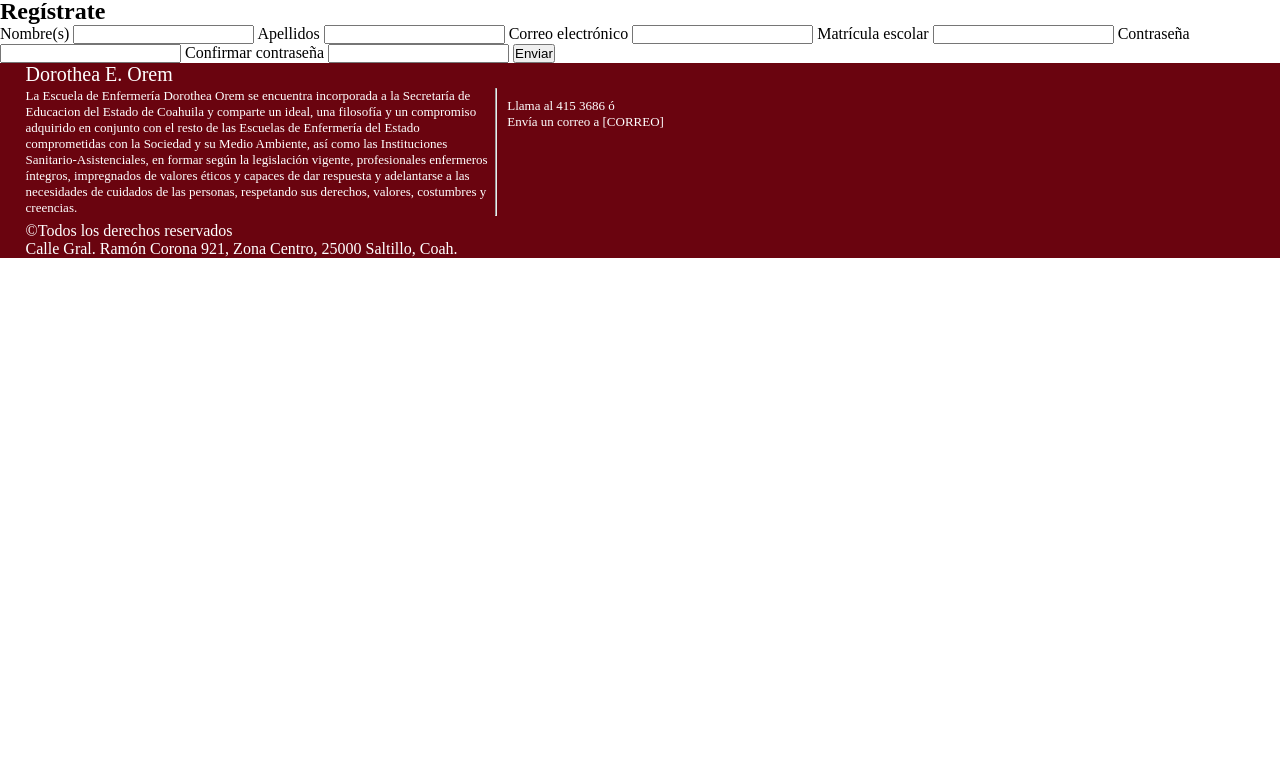
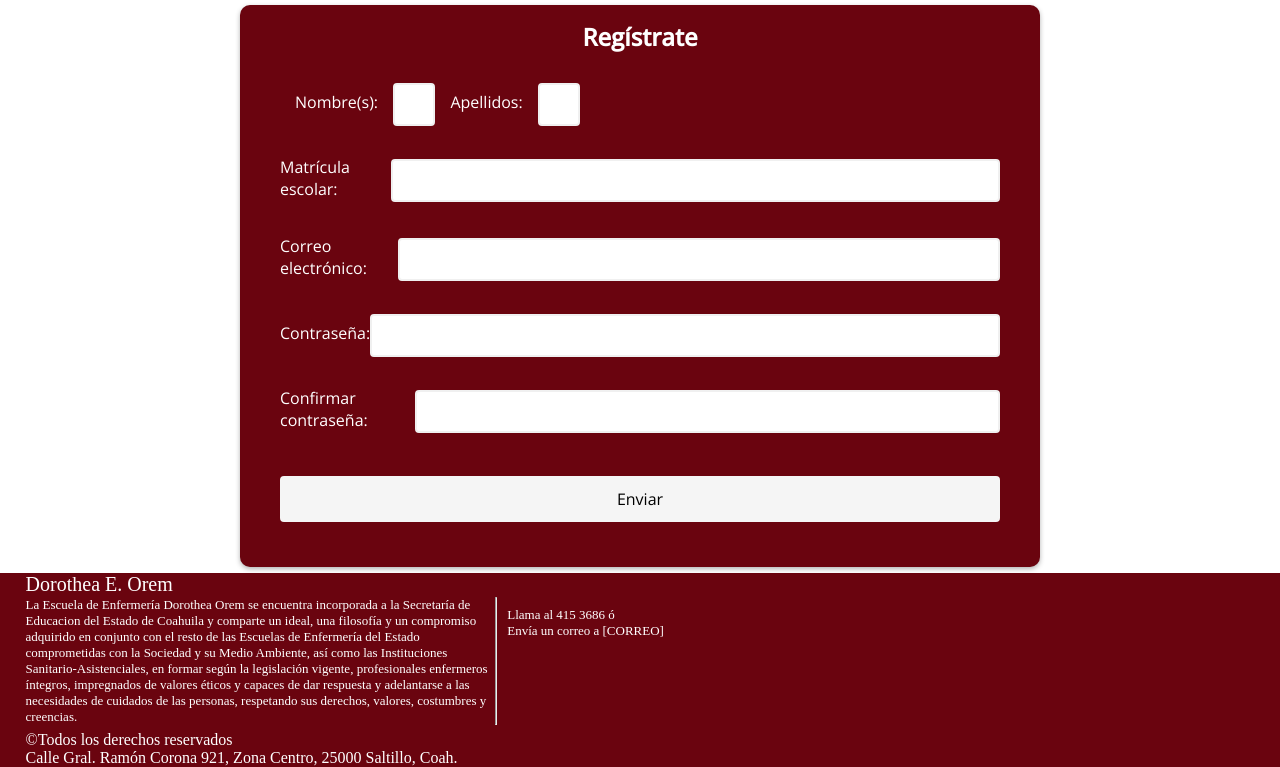
Before and after one commit to IonCna/DorotheaOnline, a website: page views/Register.html in a window 1280 px wide. Shown: the part 103-870 px from the top of the page. Before the commit the page ends 800 px from the top, so only its background shows below. Drawn offline with nearby package versions, Linux system fonts and the light colour scheme; files that its build step writes are made by us from their sources; files whose address does not match are found by name; a web font is replaced by a local one.

Commit message:
sos grande chipa (si)

```diff
--- a/public/css/register.css
+++ b/public/css/register.css
@@ -0,0 +1,127 @@
+.register__container {
+    display: flex;
+    justify-content: center;
+}
+
+.register_format {
+    color: var(--TEXT_COLOR);
+    background-color: var(--BG_COLOR);
+    margin: var(--GEN_MARGIN);
+    font-family: var(--CONTACT_FONT);
+    border-radius: 10px;
+    box-shadow: 0 2px 5px rgba(0, 0, 0, 0.3);
+    overflow: hidden;
+    max-width: 100%;
+    width: 800px;
+}
+
+.register_text__container {
+    text-align: center;
+    padding-top: 15px;
+}
+
+#register_form {
+    padding: 30px 40px;
+}
+
+.div-name {
+    width: 300px;
+    display: flex;
+    align-items: center;
+}
+
+.div-name label {
+    margin: 0px 15px 0px 15px;
+}
+
+.form-control {
+    margin-bottom: 10px;
+    padding-bottom: 20px;
+    position: relative;
+    display: flex;
+    align-items: center;
+}
+
+.form-control label {
+    display: inline-block;
+    margin-bottom: 5px;
+}
+
+.form-control input {
+    border: 2px solid #f0f0f0;
+    border-radius: 4px;
+    font-family: inherit;
+    font-size: 14px;
+    padding: 10px;
+    width: 100%;
+}
+
+.form-control input:focus {
+    outline: 0;
+    border-color: #777;
+}
+
+.form-control.success input {
+    border-color: #2ecc71;
+}
+
+.form-control.error input {
+    border-color: #e74c3c;
+}
+
+.form-control i {
+    visibility: hidden;
+    position: absolute;
+    top: 40px;
+    right: 10px;
+}
+
+.form-control.success i.fa-check-circle {
+    color: #2ecc71;
+    visibility: visible;
+}
+
+.form-control.error i.fa-exclamation-circle {
+    color: #e74c3c;
+    visibility: visible;
+}
+
+.form-control small {
+    color: #e74c3c;
+    position: absolute;
+    bottom: 0;
+    left: 0;
+    visibility: hidden;
+}
+
+.form-control.error small {
+    visibility: visible;
+}
+
+.register__container input[type=button] {
+    background-color: var(--BTN_COLOR);
+    border: 2px solid var(--BTN_COLOR);
+    border-radius: 4px;
+    color: rgb(0, 0, 0);
+    display: block;
+    font-family: inherit;
+    font-size: 16px;
+    padding: 10px;
+    margin-top: 20px;
+    width: 100%;
+    margin-bottom: 15px;
+}
+
+.register__container input[type=button]:hover {
+    background-color: var(--HOVER_COLOR);
+    border: 2px solid var(--HOVER_COLOR);
+    cursor: pointer;
+}
+
+.register__container a {
+    color: rgb(179, 179, 179);
+}
+
+.register__container a:hover {
+    color: rgb(104, 99, 121);
+}
--- a/views/Register.html
+++ b/views/Register.html
@@ -17,26 +17,61 @@
     </header>
     <main>
         <section class="register__container">
+            <div class="register_format">
                 <div class="register_text__container">
                     <h1>
                         <p>Regístrate</p>
                     </h1>
                 </div>
                 <form id="register_form">
-                <label for="">Nombre(s)</label>
+                    <div class="form-control nombre">
+                        <div class="div-name">
+                            <label for="">Nombre(s): </label>
                             <input type="text" id="name">
-                <label for="">Apellidos</label>
+                            <i class="fas fa-check-circle"></i>
+                            <i class="fas fa-exclamation-circle"></i>
+                            <small>Error mensaje</small>
+
+                            <label for="">Apellidos: </label>
                             <input type="text" id="lastname">
-                <label for="">Correo electrónico</label>
+                            <i class="fas fa-check-circle"></i>
+                            <i class="fas fa-exclamation-circle"></i>
+                            <small>Error mensaje</small>
+
+                        </div>
+                    </div>
+
+                    <div class="form-control">
+                        <label for="">Matrícula escolar: </label>
+                        <input type="text" id="matricula">
+                        <i class="fas fa-check-circle"></i>
+                        <i class="fas fa-exclamation-circle"></i>
+                        <small>Error mensaje</small>
+                    </div>
+                    <div class="form-control">
+                        <label for="">Correo electrónico: </label>
                         <input type="email" id="email">
-                <label for="">Matrícula escolar</label>
-                <input type="text" id="matricula">
-                <label for="">Contraseña</label>
+                        <i class="fas fa-check-circle"></i>
+                        <i class="fas fa-exclamation-circle"></i>
+                        <small>Error mensaje</small>
+                    </div>
+                    <div class="form-control">
+                        <label for="">Contraseña: </label>
                         <input type="password" id="pass">
-                <label for="">Confirmar contraseña</label>
+                        <i class="fas fa-check-circle"></i>
+                        <i class="fas fa-exclamation-circle"></i>
+                        <small>Error mensaje</small>
+                    </div>
+                    <div class="form-control">
+                        <label for="">Confirmar contraseña: </label>
                         <input type="password" id="confirm_pass">
+                        <i class="fas fa-check-circle"></i>
+                        <i class="fas fa-exclamation-circle"></i>
+                        <small>Error mensaje</small>
+                    </div>
                     <input type="button" value="Enviar">
                 </form>
+            </div>
         </section>
     </main>
     <footer>
```
Also changed, not shown: public/css/login.css (+7 -7 lines). Lines whose indentation alone changed are shown as unchanged.
